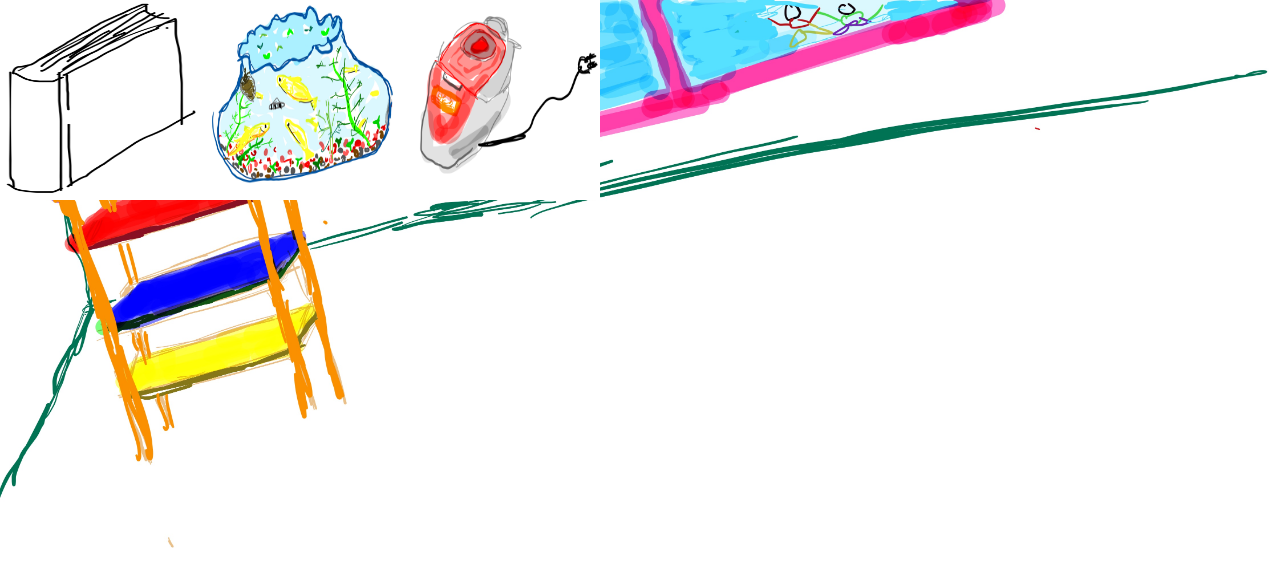
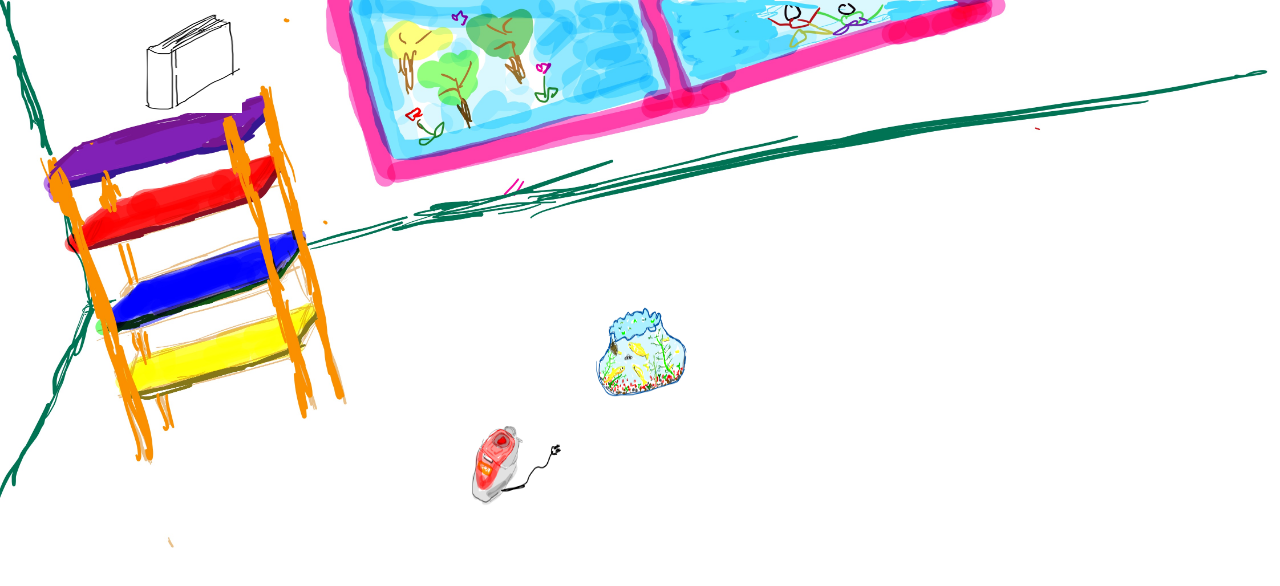
Before and after one commit to seongkyu-lim/memories, a React (Create React App) app: page / in a window 1280 px wide. Shown: the top 586 px of the page. Built offline with nearby package versions, Linux system fonts and the light colour scheme.

Commit message:
[Css] hover effect

```diff
--- a/src/Shared/App.js
+++ b/src/Shared/App.js
@@ -43,16 +43,36 @@ const Container = styled.div`
   background-size: cover;
 `;
 const Ricecooker1 = styled.img`
-  width: 200px;
-  height: 200px;
+  padding: 1% 20% 0 0;
+  margin: auto;
+  display: block;
+  width: 100px;
+  height: 100px;
+  transition: all 0.3s ease-in-out;
+  &:hover {
+    transform: scale(1.2);
+  }
 `;
 const Fishbowl1 = styled.img`
-  width: 200px;
-  height: 200px;
+  margin: auto;
+  display: block;
+  width: 100px;
+  height: 100px;
+  transition: all 0.3s ease-in-out;
+  &:hover {
+    transform: scale(1.2);
+  }
 `;
 const Book1Image = styled.img`
-  width: 200px;
-  height: 200px;
+  padding: 1% 70% 15% 0;
+  margin: auto;
+  display: block;
+  width: 100px;
+  height: 100px;
+  transition: all 0.3s ease-in-out;
+  &:hover {
+    transform: scale(1.2);
+  }
 `;
 
 export default App;
```
